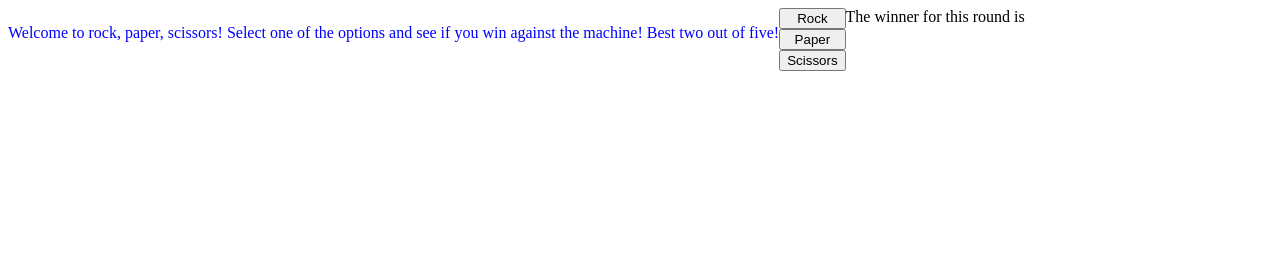
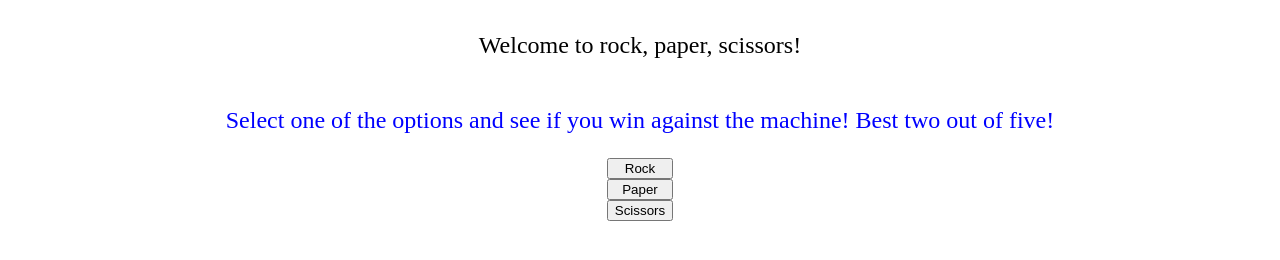
Before and after one commit to IlerraS/RockPaperScissorsShoot, a plain HTML site: page updatedRockPaperScissors/index.html in a window 1280 px wide. Drawn offline with Linux system fonts and the light colour scheme.

Commit message:
edited the html file and will begin to work on css file and add javascript

```diff
--- a/updatedRockPaperScissors/index.html
+++ b/updatedRockPaperScissors/index.html
@@ -12,14 +12,15 @@
 </head>
 <body>
     <div class="container">
-        <p class="game-rules">Welcome to rock, paper, scissors! Select one of the options and see if you win against the machine! Best two out of five!</p>
+        <p class="greetings">Welcome to rock, paper, scissors!</p>
+        <p class="game-rules">Select one of the options and see if you win against the machine! Best two out of five!</p>
         <div class="button-container">
             <button>Rock</button>
             <button>Paper</button>
             <button>Scissors</button>
         </div>
-        <div class="round-result">The winner for this round is </div>
-        <div class="final-result">The winner is </div>
+        <!-- <div class="round-result">The winner for this round is </div>
+        <div class="final-result">The winner is </div> -->
     </div>
 </body>
 </html>
--- a/updatedRockPaperScissors/styles.css
+++ b/updatedRockPaperScissors/styles.css
@@ -1,9 +1,18 @@
 .container
 {
     display: flex;
+    flex-direction: column;
     width: auto;
     height: auto;
     margin: auto;
+}
+
+.greetings
+{
+    display: flex;
+    justify-content: center;
+    color: black;
+    font-size: 24px;
 }
 
 .game-rules
@@ -11,17 +20,12 @@
     display: flex;
     justify-content: center;
     color: blue;
+    font-size: 24px;
 }
 .button-container
 {
     display: flex;
     flex-direction: column;
+    margin: auto;
+    cursor: pointer;
 }
-.round-results
-{
-    display: none;
-}
-.final-result
-{
-    display: none;
-}
```
